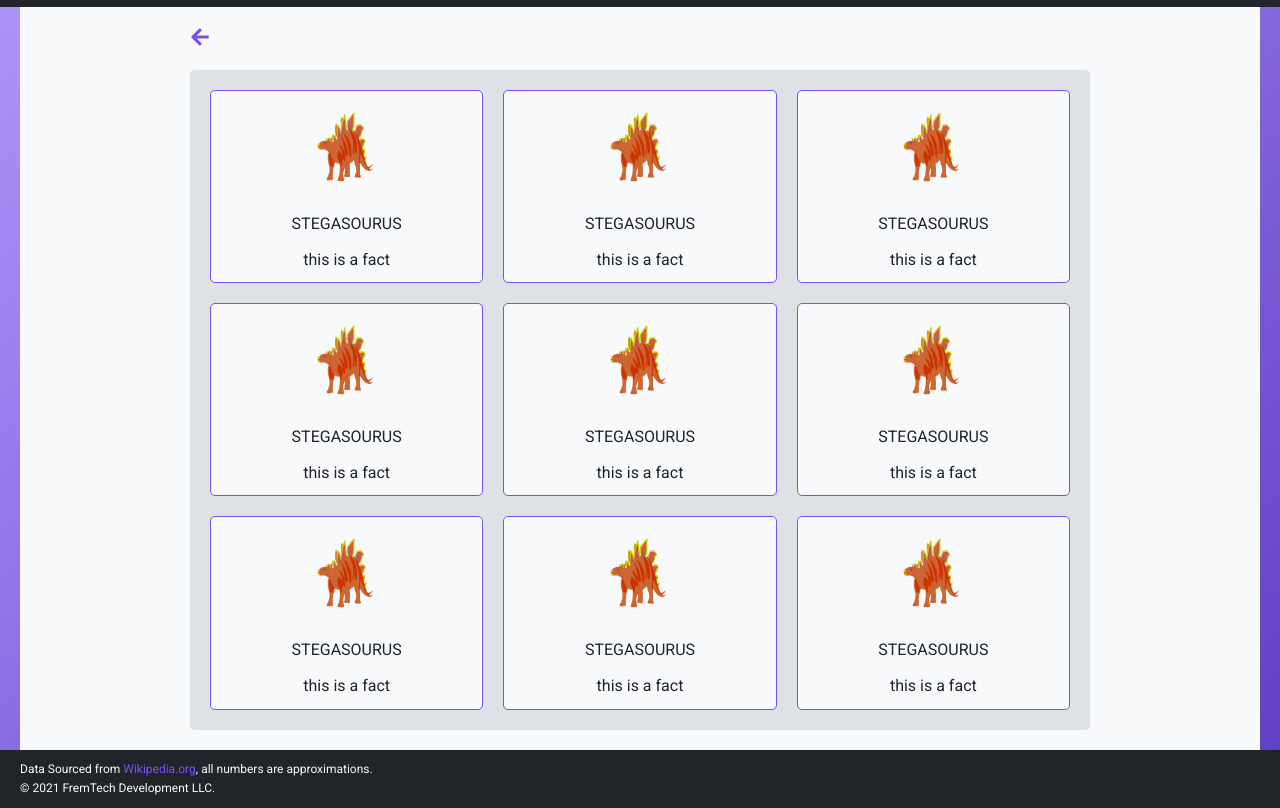
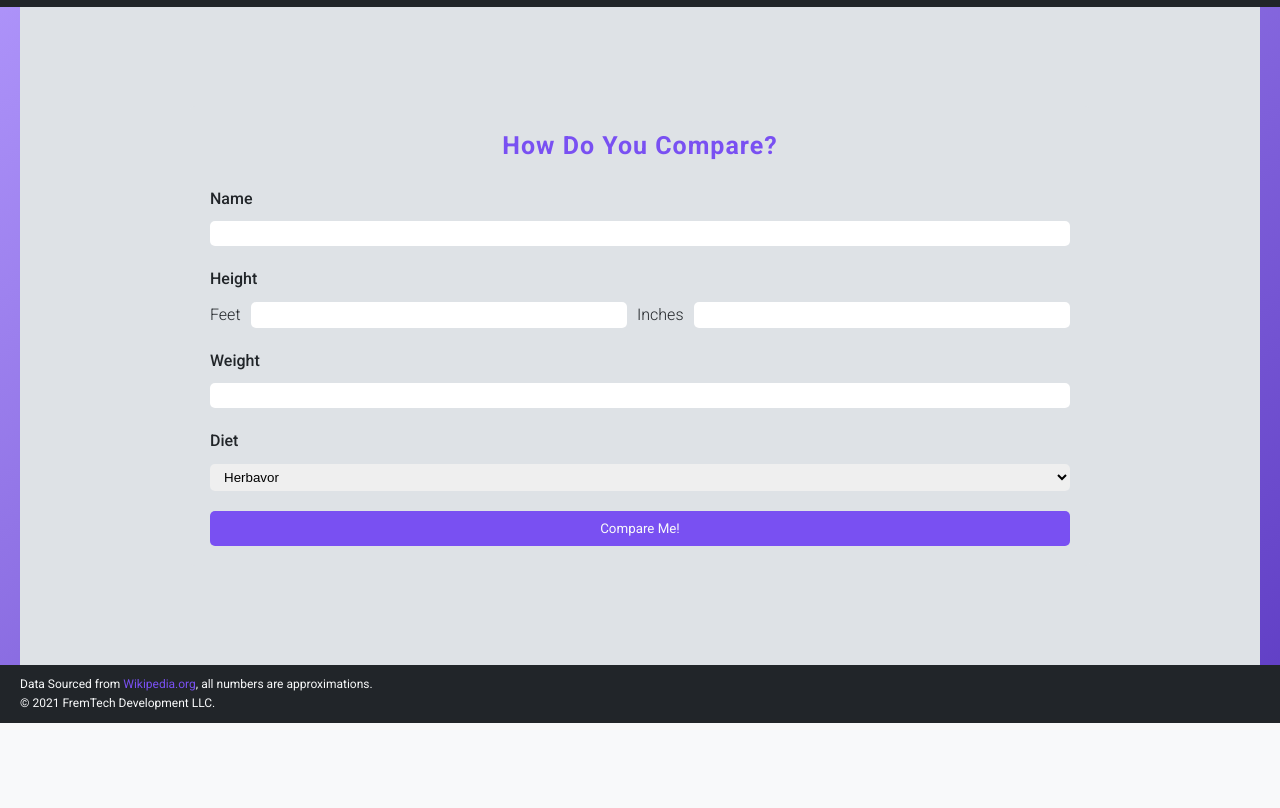
Before and after one commit to kfremgen97/Dinosaurs, a website built with webpack: page src/index.html in a window 1280 px wide. Shown: the part 77-885 px from the top of the page. After the commit the page ends 800 px from the top, so only its background shows below. Built offline with nearby package versions, Linux system fonts and the light colour scheme.

Commit message:
refractor: Remove white view background

```diff
--- a/src/index.html
+++ b/src/index.html
@@ -27,96 +27,96 @@
 <!-- main -->
 <main class="main">
     <!-- view form -->
-<!--    <div class="view view&#45;&#45;form">-->
+    <div class="view view--form">
 
-<!--        <form class="form">-->
-<!--            <h3 class="heading heading&#45;&#45;3 heading&#45;&#45;form">How Do You Compare?</h3>-->
-<!--            <div class="form__item form__item&#45;&#45;name">-->
-<!--            <label for="name" class="form__label">Name</label>-->
-<!--            <input type="text" name="name" id="name" class="form__input form__input&#45;&#45;name" >-->
-<!--            </div>-->
-<!--            <div class="form__item form__item&#45;&#45;height">-->
-<!--            <label class="form__label form__label&#45;&#45;height">Height</label>-->
-<!--            <label for="feet" class="form__label form__label&#45;&#45;small">Feet</label>-->
-<!--            <input type="number" name="feet" id="feet" class="form__input form__input&#45;&#45;feet" >-->
-<!--            <label for="inch" class="form__label form__label&#45;&#45;small">Inches</label>-->
-<!--            <input type="number" name="inch" id="inch" class="form__input form__input&#45;&#45;inch" >-->
-<!--            </div>-->
-<!--            <div class="form__item form__item&#45;&#45;weight">-->
-<!--            <label for="weight" class="form__label">Weight</label>-->
-<!--            <input type="number" name="weight" id="weight" class="form__input form__input&#45;&#45;weight">-->
-<!--            </div>-->
-<!--            <div class="form__item form__item&#45;&#45;diet">-->
-<!--            <label for="diet" class="form__label">Diet</label>-->
-<!--            <select name="diet" id="diet" class="form__select">-->
-<!--                <option value="herbavor">Herbavor</option>-->
-<!--                <option value="omnivore">Omnivore</option>-->
-<!--                <option value="carnivore">Carnivore</option>-->
-<!--            </select>-->
-<!--            </div>-->
-<!--            <button class="button button&#45;&#45;submit">-->
-<!--                Compare Me!-->
-<!--            </button>-->
+        <form class="form">
+            <h3 class="heading heading--3 heading--form">How Do You Compare?</h3>
+            <div class="form__item form__item--name">
+            <label for="name" class="form__label">Name</label>
+            <input type="text" name="name" id="name" class="form__input form__input--name" >
+            </div>
+            <div class="form__item form__item--height">
+            <label class="form__label form__label--height">Height</label>
+            <label for="feet" class="form__label form__label--small">Feet</label>
+            <input type="number" name="feet" id="feet" class="form__input form__input--feet" >
+            <label for="inch" class="form__label form__label--small">Inches</label>
+            <input type="number" name="inch" id="inch" class="form__input form__input--inch" >
+            </div>
+            <div class="form__item form__item--weight">
+            <label for="weight" class="form__label">Weight</label>
+            <input type="number" name="weight" id="weight" class="form__input form__input--weight">
+            </div>
+            <div class="form__item form__item--diet">
+            <label for="diet" class="form__label">Diet</label>
+            <select name="diet" id="diet" class="form__select">
+                <option value="herbavor">Herbavor</option>
+                <option value="omnivore">Omnivore</option>
+                <option value="carnivore">Carnivore</option>
+            </select>
+            </div>
+            <button class="button button--submit">
+                Compare Me!
+            </button>
 
-<!--        </form>-->
+        </form>
 
+    </div>
+
+<!--    <div class="view view&#45;&#45;cards">-->
+
+<!--        <button class="button button&#45;&#45;back">-->
+<!--            <svg>-->
+<!--                <use href="./assets/sprite/fa-solid.svg#arrow-left"></use>-->
+<!--            </svg>-->
+<!--        </button>-->
+<!--        <ul class="cards">-->
+<!--            <li class="card">-->
+<!--                <img class="card__img" src ='./assets/img/stegosaurus.png' alt="stegasourus">-->
+<!--                <p class="card__name">stegasourus</p>-->
+<!--                <p class="card__fact">This is a fact</p>-->
+<!--            </li>-->
+<!--            <li class="card">-->
+<!--                <img class="card__img" src ='./assets/img/stegosaurus.png' alt="stegasourus">-->
+<!--                <p class="card__name">stegasourus</p>-->
+<!--                <p class="card__fact">This is a fact</p>-->
+<!--            </li>-->
+<!--            <li class="card">-->
+<!--                <img class="card__img" src ='./assets/img/stegosaurus.png' alt="stegasourus">-->
+<!--                <p class="card__name">stegasourus</p>-->
+<!--                <p class="card__fact">This is a fact</p>-->
+<!--            </li>-->
+<!--            <li class="card">-->
+<!--                <img class="card__img" src ='./assets/img/stegosaurus.png' alt="stegasourus">-->
+<!--                <p class="card__name">stegasourus</p>-->
+<!--                <p class="card__fact">This is a fact</p>-->
+<!--            </li>-->
+<!--            <li class="card">-->
+<!--                <img class="card__img" src ='./assets/img/stegosaurus.png' alt="stegasourus">-->
+<!--                <p class="card__name">stegasourus</p>-->
+<!--                <p class="card__fact">This is a fact</p>-->
+<!--            </li>-->
+<!--            <li class="card">-->
+<!--                <img class="card__img" src ='./assets/img/stegosaurus.png' alt="stegasourus">-->
+<!--                <p class="card__name">stegasourus</p>-->
+<!--                <p class="card__fact">This is a fact</p>-->
+<!--            </li>-->
+<!--            <li class="card">-->
+<!--                <img class="card__img" src ='./assets/img/stegosaurus.png' alt="stegasourus">-->
+<!--                <p class="card__name">stegasourus</p>-->
+<!--                <p class="card__fact">This is a fact</p>-->
+<!--            </li>-->
+<!--            <li class="card">-->
+<!--                <img class="card__img" src ='./assets/img/stegosaurus.png' alt="stegasourus">-->
+<!--                <p class="card__name">stegasourus</p>-->
+<!--                <p class="card__fact">This is a fact</p>-->
+<!--            </li>-->
+<!--            <li class="card">-->
+<!--                <img class="card__img" src ='./assets/img/stegosaurus.png' alt="stegasourus">-->
+<!--                <p class="card__name">stegasourus</p>-->
+<!--                <p class="card__fact">This is a fact</p>-->
+<!--            </li>-->
+<!--        </ul>-->
 <!--    </div>-->
-
-    <div class="view view--cards">
-
-        <button class="button button--back">
-            <svg>
-                <use href="./assets/sprite/fa-solid.svg#arrow-left"></use>
-            </svg>
-        </button>
-        <ul class="cards">
-            <li class="card">
-                <img class="card__img" src ='./assets/img/stegosaurus.png' alt="stegasourus">
-                <p class="card__name">stegasourus</p>
-                <p class="card__fact">This is a fact</p>
-            </li>
-            <li class="card">
-                <img class="card__img" src ='./assets/img/stegosaurus.png' alt="stegasourus">
-                <p class="card__name">stegasourus</p>
-                <p class="card__fact">This is a fact</p>
-            </li>
-            <li class="card">
-                <img class="card__img" src ='./assets/img/stegosaurus.png' alt="stegasourus">
-                <p class="card__name">stegasourus</p>
-                <p class="card__fact">This is a fact</p>
-            </li>
-            <li class="card">
-                <img class="card__img" src ='./assets/img/stegosaurus.png' alt="stegasourus">
-                <p class="card__name">stegasourus</p>
-                <p class="card__fact">This is a fact</p>
-            </li>
-            <li class="card">
-                <img class="card__img" src ='./assets/img/stegosaurus.png' alt="stegasourus">
-                <p class="card__name">stegasourus</p>
-                <p class="card__fact">This is a fact</p>
-            </li>
-            <li class="card">
-                <img class="card__img" src ='./assets/img/stegosaurus.png' alt="stegasourus">
-                <p class="card__name">stegasourus</p>
-                <p class="card__fact">This is a fact</p>
-            </li>
-            <li class="card">
-                <img class="card__img" src ='./assets/img/stegosaurus.png' alt="stegasourus">
-                <p class="card__name">stegasourus</p>
-                <p class="card__fact">This is a fact</p>
-            </li>
-            <li class="card">
-                <img class="card__img" src ='./assets/img/stegosaurus.png' alt="stegasourus">
-                <p class="card__name">stegasourus</p>
-                <p class="card__fact">This is a fact</p>
-            </li>
-            <li class="card">
-                <img class="card__img" src ='./assets/img/stegosaurus.png' alt="stegasourus">
-                <p class="card__name">stegasourus</p>
-                <p class="card__fact">This is a fact</p>
-            </li>
-        </ul>
-    </div>
 </main>
 <!-- footer -->
 <footer class="footer">
--- a/src/scss/component/_form.scss
+++ b/src/scss/component/_form.scss
@@ -10,8 +10,6 @@
   background-color: $grey;
   // add padding
   padding: 2rem;
-  // create a border radius and a box shadow
-  box-shadow: 2rem 2rem 2rem $black;
   border-radius: .5rem;
   // Set the form to a grid with 1 column and x amount of rows
   display: grid;
@@ -84,8 +82,6 @@
 
   /* media query for form */
   @media only screen and (max-width: $tablet-large){
-    // remove
-    box-shadow: none;
     // span all columns
     grid-column: 1/-1;
   }
--- a/src/scss/component/_view.scss
+++ b/src/scss/component/_view.scss
@@ -2,7 +2,7 @@
 
 .view {
   // set the background color
-  background: $white;
+  background: $grey;
   // set the height and width
   height:100%;
   width: 100%;
```
